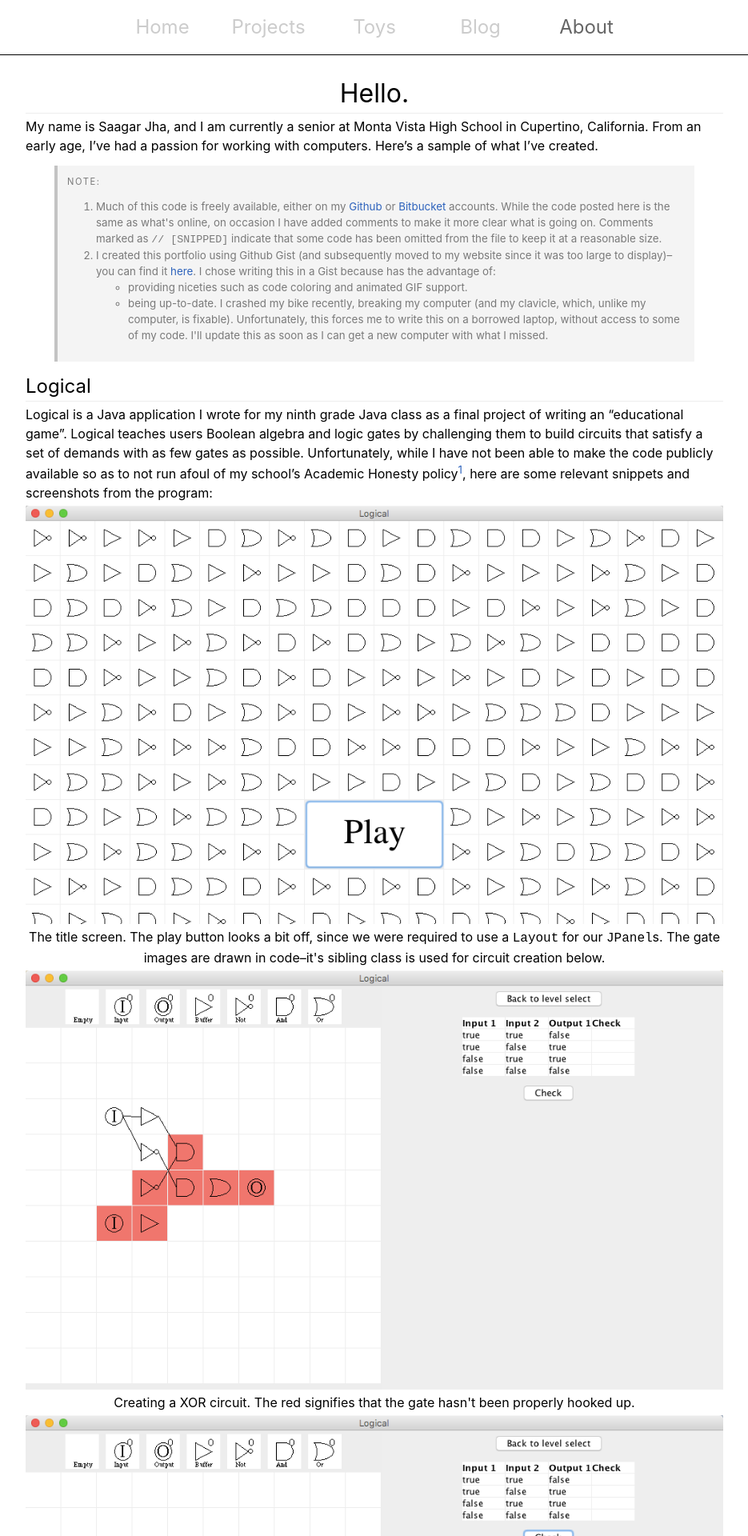
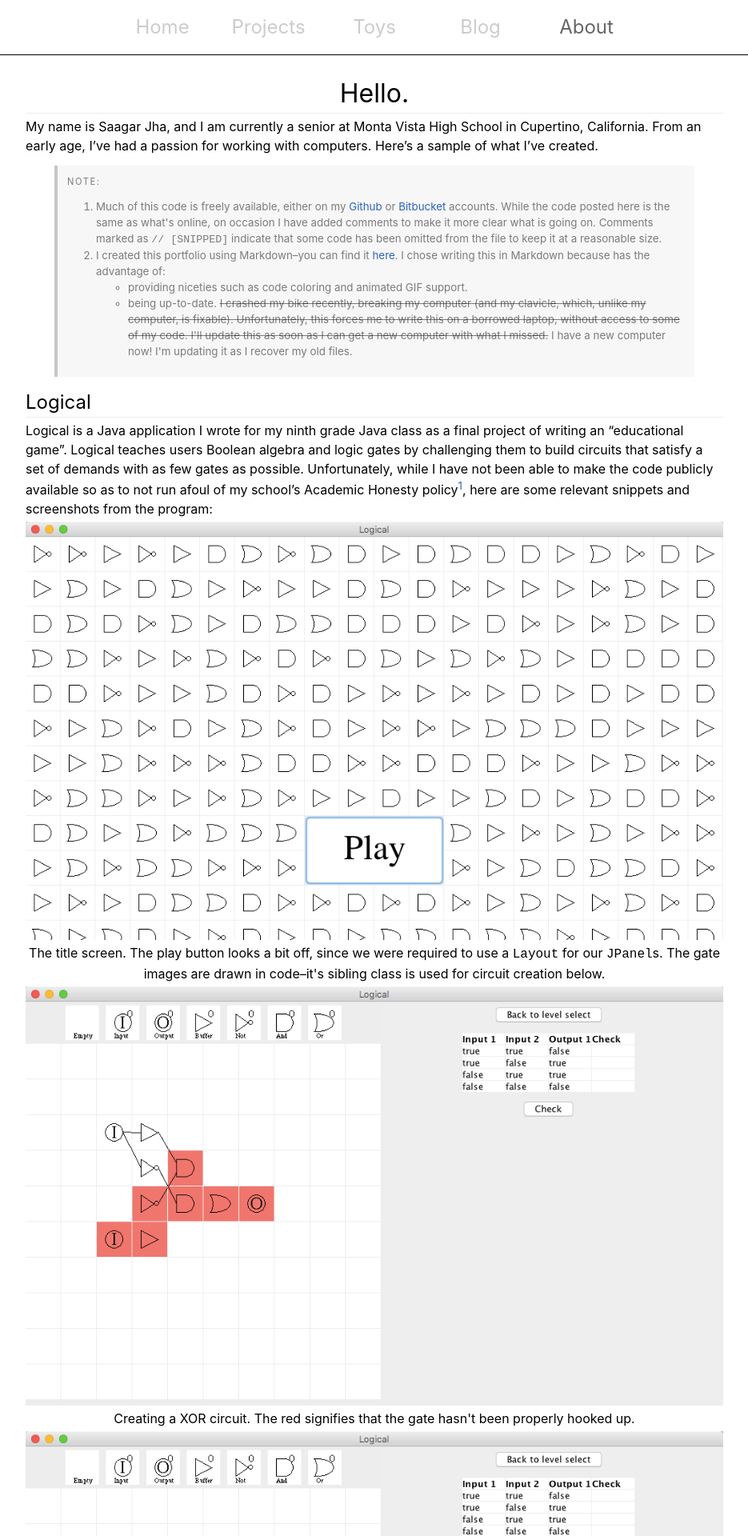
Before and after one commit to saagarjha/saagarjha.github.io, a Jekyll site: the page built from about/portfolio/index.md, in a window 1280 px wide. Shown: the top 1920 px of the page at 80% size, without its empty margins (172-1107 px from the left). Built offline with Jekyll 4.4.1, drawn with Linux system fonts in a browser that asks for light colours; some of the changed text lies outside the part shown.

Commit message:
Portfolio fixes

````diff
--- a/_sass/_syntax-highlight.scss
+++ b/_sass/_syntax-highlight.scss
@@ -1,6 +1,3 @@
-.highlight {
-	background: #ffffff;
-}
 .highlight .c {
 	color: #999988;
 	font-style: italic
--- a/about/portfolio/index.md
+++ b/about/portfolio/index.md
@@ -6,15 +6,15 @@
 <h1 align="center">Hello.</h1>
 My name is Saagar Jha, and I am currently a senior at Monta Vista High School in Cupertino, California. From an early age, I've had a passion for working with computers. Here's a sample of what I've created.
 
-<blockquote style="font-size: smaller; background-color: #F4F4F4; padding: 0.5rem;">
+<blockquote style="font-size: smaller; background-color: #F7F7F7; padding: 0.5rem;">
 	<p style="font-size: smaller; letter-spacing: 0.1rem; margin: 0.25rem;">NOTE:</p>
 	<ol>
 		<li>Much of this code is freely available, either on my <a href="https://github.com/saagarjha">Github</a> or <a href="https://bitbucket.org/saagarjha/">Bitbucket</a> accounts. While the code posted here is the same as what's online, on occasion I have added comments to make it more clear what is going on. Comments marked as <code>// [SNIPPED]</code> indicate that some code has been omitted from the file to keep it at a reasonable size.
 		</li>
-		<li>I created this portfolio using Github Gist (and subsequently moved to my website since it was too large to display)–you can find it <a href="http://saagarjha.com/about/portfolio/">here</a>. I chose writing this in a Gist because has the advantage of:
+		<li>I created this portfolio using Markdown–you can find it <a href="http://saagarjha.com/about/portfolio/">here</a>. I chose writing this in Markdown because has the advantage of:
 			<ul>
 				<li>providing niceties such as code coloring and animated GIF support.</li>
-				<li>being up-to-date. I crashed my bike recently, breaking my computer (and my clavicle, which, unlike my computer, is fixable). Unfortunately, this forces me to write this on a borrowed laptop, without access to some of my code. I'll update this as soon as I can get a new computer with what I missed.</li>
+				<li>being up-to-date. <strike>I crashed my bike recently, breaking my computer (and my clavicle, which, unlike my computer, is fixable). Unfortunately, this forces me to write this on a borrowed laptop, without access to some of my code. I'll update this as soon as I can get a new computer with what I missed.</strike> I have a new computer now! I'm updating it as I recover my old files.</li>
 			</ul>
 		</li>
 	</ol>
@@ -323,7 +323,7 @@
 }
 
 func newService() {
-    services = peripheral.services!
+    services = peripheral.services ?? []
     dispatch_async(dispatch_get_main_queue() {
     	self.tableView.reloadData()
     }
@@ -354,7 +354,9 @@
 ## Open AdBlock
 This was the first open source project that I had written myself (as well as my first project with both Swift and Objective-C in it). While I had contributed code to other open source projects (such as [GBA4iOS](https://bitbucket.org/rileytestut/gba4ios) to get it [to compile on iOS 9 as well as fix some crashes](https://bitbucket.org/rileytestut/gba4ios/pull-requests/14/fixed-build-errors-and-some-crashes-some/diff)), this was the first project that I had written the code for start to finish. Open AdBlock initially leveraged a new feature in iOS 9, called content blocking, to block ads in Safari. However, when Apple dropped support for content blocking on 32-bit devices, I rewrote it from scratch to add support for 32-bit back. This required disassembling the SafariServices framework, which provided content blocking, and adding the features that Apple took out. **Open AdBlock is currently the first and only ad blocker in the world for both 32-bit and 64-bit iOS devices, without a jailbreak** (other ad blockers only support iPhone 5s and newer). The source code for Open AdBlock is available on [Github](https://github.com/saagarjha/OpenAdBlock). Here's the core of how it works:
 
-```objectivec
+{% raw %}
+
+```objc
 // [SNIPPED]
 @interface OABGestaltFixer : NSObject
 + (void)fixGestalt; // Method to trick Apple into thinking the device is 64 bit
@@ -382,7 +384,7 @@
 // [SNIPPED]
 ```
 
-```objectivec
+```objc
 // [SNIPPED]
 #import <dlfcn.h>
 #import "fishhook.h"
@@ -397,18 +399,18 @@
 	return [question isEqual:@"s+gaKNe68Gs3PfqKrZhi1w"] ? YES : OGGetBoolAnswer(question);
 }
 
-{% raw %}
 + (void)fixGestalt {
 	// Get the original method
 	OGGetBoolAnswer = dlsym(dlopen("/usr/lib/libMobileGestalt.dylib", RTLD_LAZY), "MGGetBoolAnswer");
 	// Swap our "hacked" method with the real one using fishhook
 	rebind_symbols((struct rebinding[1]) {{"MGGetBoolAnswer", OABGetBoolAnswer}}, 1);
 }
-{% endraw %}
 
 @end
 // [SNIPPED]
 ```
+
+{% endraw %}
 
 The above two Objective-C files trick iOS into allowing content blockers by spoofing that the device is 64-bit, allowing for the actual loading of Open AdBlock in the Swift file below:
 
--- a/css/page.scss
+++ b/css/page.scss
@@ -23,9 +23,11 @@
 $h5_bottom_border: none;
 $h6_bottom_border: none;
 
-$pre_background_color: #EEE;
+$pre_background_color: #F7F7F7;
 $pre_padding: 0.75rem;
 $pre_border_radius: 0.25rem;
+
+$pre_font: 0.8rem Menlo, monospace;
 
 $blockquote_padding: 0 1rem;
 $blockquote_color: rgba(#000, .5);
@@ -63,9 +65,13 @@
 }
 
 pre {
+	font: $pre_font;
 	background-color: $pre_background_color;
 	padding: $pre_padding;
 	border-radius: $pre_border_radius;
+	code {
+		font: $pre_font;
+	}
 }
 
 blockquote {
````
